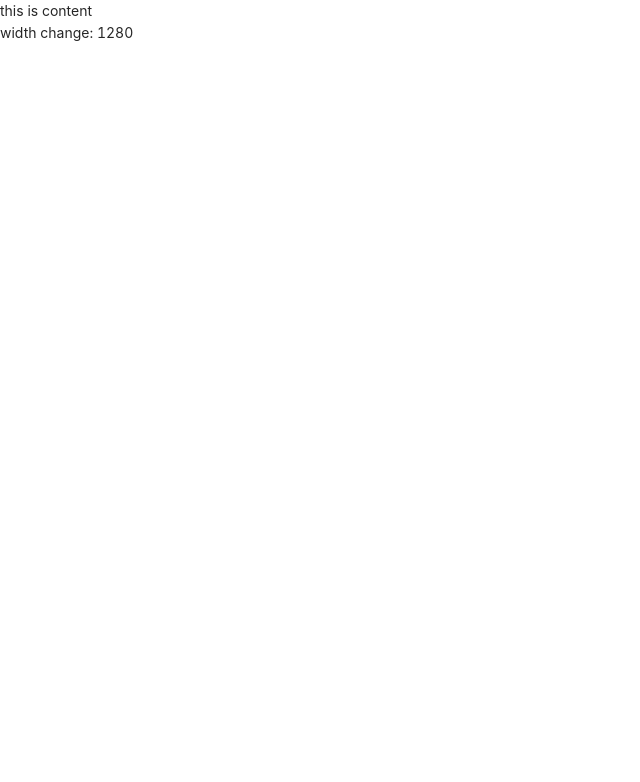
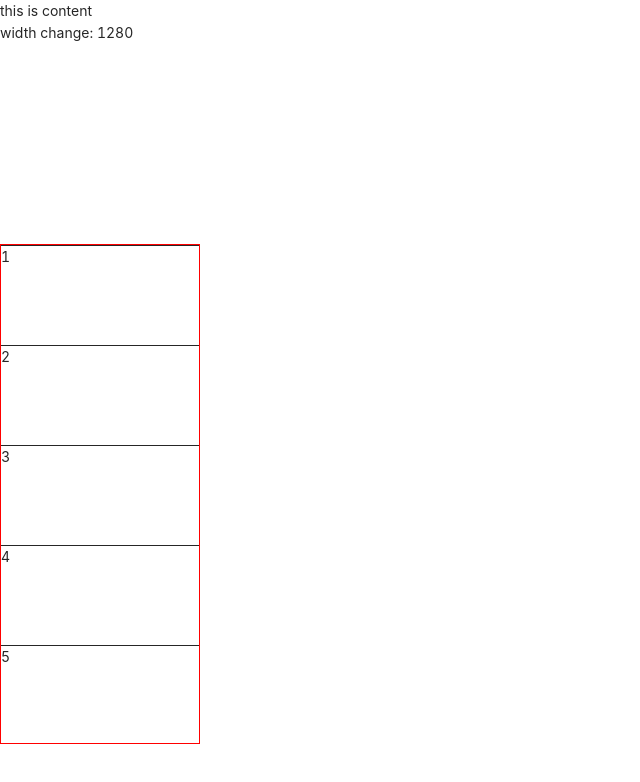
Before and after one commit to Jippp/react-hooks, a React (Create React App) app: page / in a window 1280 px wide. Shown: the top 782 px of the page, without its empty margins (0-640 px from the left). Built offline with nearby package versions, Linux system fonts and the light colour scheme.

Commit message:
feat: 虚拟列表固定高度组件

```diff
--- a/src/App.js
+++ b/src/App.js
@@ -1,9 +1,11 @@
 import UseSize from './demo/UseSize'
+import VirtualList from './Components/VirtualList'
 
 function App() {
   return (
     <div className="App">
       <UseSize />
+      <VirtualList listData={ Array.from(new Array(1000), (_, i) => i + 1) } />
     </div>
   );
 }
--- /dev/null
+++ b/src/Components/VirtualList/index.css
@@ -0,0 +1,21 @@
+.ItemContainer {
+  width: 200px;
+  height: 500px;
+  margin-top: 200px;
+  border: 1px solid red;
+  overflow-y: auto;
+  overflow-x: hidden;
+  position: relative;
+}
+.item-wrap {
+  position: absolute;
+  top: 0;
+}
+.item {
+  width: 200px;
+  height: 100px;
+  border-top: 1px solid;
+}
+.item:last-child {
+  border-bottom: 1px solid;
+}
--- /dev/null
+++ b/src/Components/VirtualList/index.jsx
@@ -0,0 +1,95 @@
+import { useState, useRef, useMemo, useEffect, useCallback } from 'react'
+import './index.css'
+
+// 子列表高度，固定为100
+const ITEMSIZE = 100
+
+const VirtualList = ({ listData }) => {
+  // 需要展示的区域数据
+  const [showList, setShowList] = useState([])
+  const [beforeList, setBeforeList] = useState([])
+  const [afterList, setAfterList] = useState([])
+  // 展示区域偏移量
+  const [wrapTranslate, setWrapTranslate] = useState()
+  const listWrapRef = useRef()
+  const listScrollRef = useRef()
+  const itemWrapRef = useRef()
+
+  const handleScroll = useCallback((e) => {
+    // 实际展示的条数
+    const actualShowCount = ~~(listWrapRef.current.clientHeight / ITEMSIZE)
+    const top = e.target ? e.target.scrollTop : 0
+    const showStartIndex = ~~(top / ITEMSIZE)
+    const showEndIndex = showStartIndex + actualShowCount
+    const len = listData.length
+
+    // 偏移量
+    setWrapTranslate(top - top % ITEMSIZE)
+
+    setBeforeList([listData[showStartIndex]])
+    setAfterList(showEndIndex < len ? [listData[showEndIndex]] : [])
+    // 实际展示的列表
+    setShowList(listData.slice(showStartIndex + 1, showEndIndex))
+  }, [setShowList, listData])
+
+  // 注册监听scroll的事件函数
+  useEffect(() => {
+    const dom = listWrapRef.current
+    handleScroll(0)
+    dom.addEventListener('scroll', handleScroll, false)
+    return () => dom.removeEventListener('scroll', handleScroll, false)
+  }, [handleScroll])
+
+  // 设置滚动条高度
+  /** 浏览器对滚动条的极限高度作了一个限制 33554400 */
+  const listScrollHeight = useMemo(() => {
+    return ITEMSIZE * listData.length
+  }, [listData])
+
+  return (
+    <div className={'ItemContainer'} ref={listWrapRef}>
+      <div
+        className="item-scroll"
+        ref={listScrollRef}
+        style={{ height: listScrollHeight + 'px' }}
+      ></div>
+      <div
+        className={'item-wrap'}
+        ref={itemWrapRef}
+        style={{ transform: `translateY(${wrapTranslate}px)` }}
+      >
+        {
+          beforeList.map((item, i) => <div className="item" key={i}>{item}</div>)
+        }
+        {showList.map((item, i) => <div className="item" key={i}>{item}</div>)}
+        {
+          afterList.length ? afterList.map((item, i) => <div className="item" key={i}>{item}</div>) : null
+        }
+      </div>
+    </div>
+  )
+}
+
+export default VirtualList
+// import { useState, useRef, useMemo, useEffect, useCallback } from 'react'
+// import './index.css'
+
+// // 子列表高度，固定为100
+// const ITEMSIZE = 100
+
+// const VirtualList = ({ listData }) => {
+//   return (
+//     <div className={'ItemContainer'}>
+//       <div
+//         className="item-scroll"
+//       ></div>
+//       <div
+//         className={'item-wrap'}
+//       >
+//         {listData.map((item, i) => <div className="item" key={i}>{item}</div>)}
+//       </div>
+//     </div>
+//   )
+// }
+
+// export default VirtualList
```
Also changed, not shown: src/Components/VirtualList/index-reactInfinite.jsx (added, +25 -0 lines).
